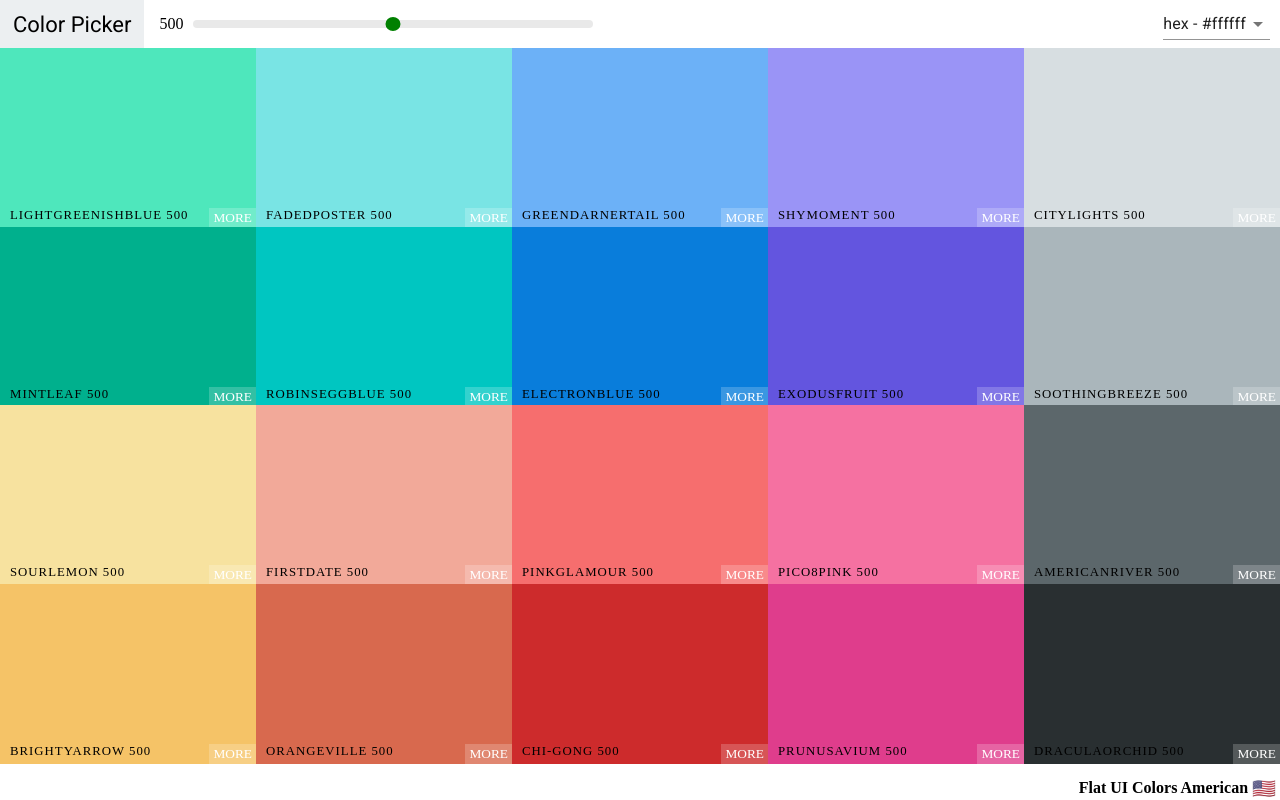
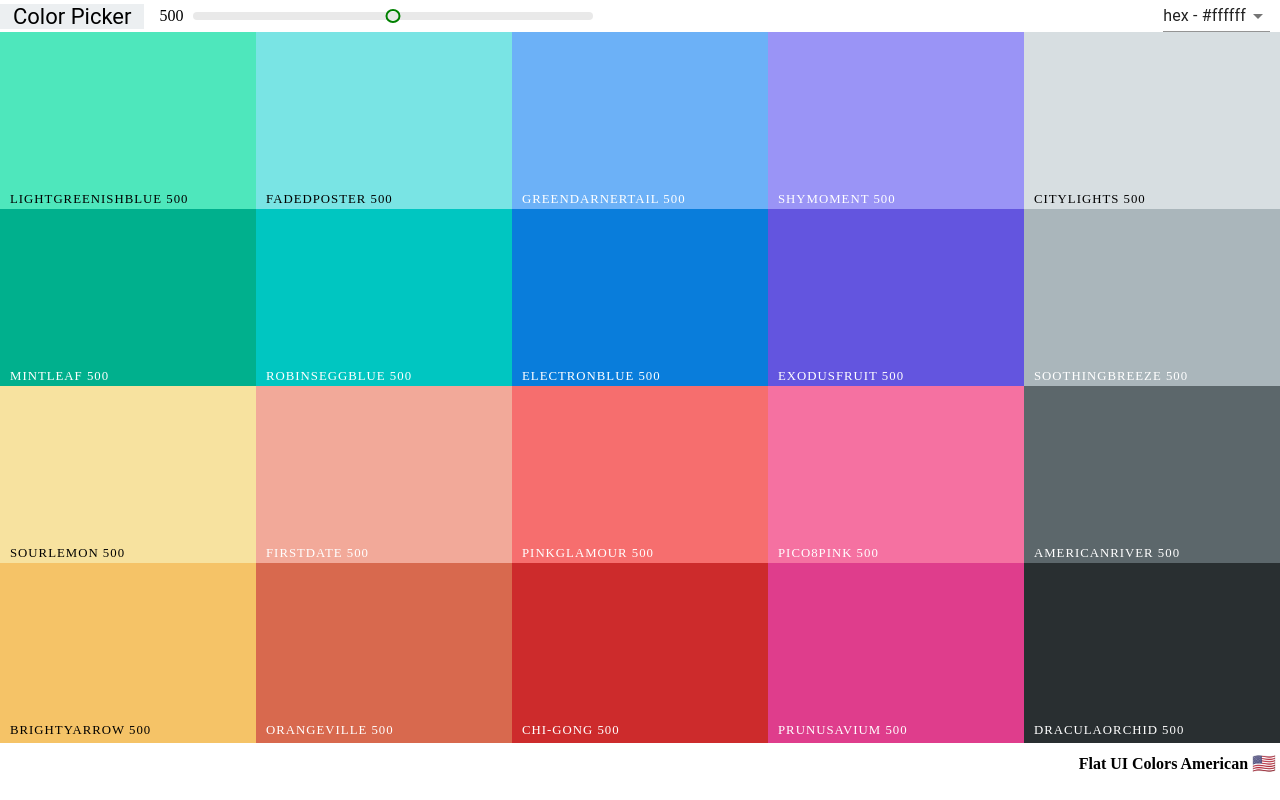
Before and after one commit to rituraj-pritish/color-picker, a React (Create React App) app: page /palette/flat-ui-colors-american in a window 1280 px wide. Built offline with nearby package versions, Linux system fonts and the light colour scheme; a web font is replaced by a local one.

Commit message:
refactored styles

```diff
--- a/src/components/ColorBox.css
+++ /dev/null
@@ -1,103 +0,0 @@
-.ColorBox {
-  position: relative;
-  width: 20%;
-  height: 25%;
-  margin: 0 auto;
-  display: inline-block;
-  margin-bottom: -5.5px;
-}
-
-.ColorBox:hover .copy-button {
-  display: inline-block;
-}
-
-.copy-overlay {
-  background: inherit;
-  opacity: 0;
-  z-index: 0;
-  width: 100%;
-  height: 100%;
-  transition: transform 0.5s ease-in-out;
-  transform: scale(0.1);
-}
-
-.overlay-text {
-  color: white;
-  position: fixed;
-  left: 0;
-  right: 0;
-  top: 0;
-  bottom: 0;
-  display: flex;
-  flex-direction: column;
-  align-items: center;
-  justify-content: center;
-  font-size: 3rem;
-  opacity: 0;
-  transform: scale(0.1);
-  text-align: center;
-}
-
-.overlay-text.show {
-  z-index: 25;
-  opacity: 1;
-  transform: scale(1);
-  transition: all 0.5s ease-in-out;
-  transition-delay: 0.3s;
-}
-
-.overlay-text h1 {
-  font-weight: 400;
-  background: rgba(255, 255, 255, 0.4);
-  text-shadow: 1px 2px black;
-  width: 100%;
-}
-
-.overlay-text p {
-  display: block;
-  font-size: 2rem;
-  margin: 10px 0;
-}
-
-.copy-overlay.show {
-  opacity: 1;
-  transform: scale(50);
-  z-index: 20;
-  position: absolute;
-}
-
-.copy-button {
-  position: absolute;
-  left: 50%;
-  top: 50%;
-  transform: translate(-50%, -50%);
-  border: none;
-  width: 40%;
-  min-width: 40px;
-  background: rgba(255, 255, 255, 0.2);
-  text-align: center;
-  padding: 5px 10px;
-  display: none;
-  color: white;
-}
-
-.box-content {
-  position: absolute;
-  width: 100%;
-  bottom: 0;
-  margin: 5px 10px;
-  text-transform: uppercase;
-  font-size: 0.8rem;
-  letter-spacing: 1px;
-}
-
-.more {
-  position: absolute;
-  background: rgba(255, 255, 255, 0.2);
-  border: none;
-  right: 0;
-  bottom: 0;
-  padding: 2px 4px;
-  text-align: center;
-  color: white;
-}
--- a/src/components/ColorBox.js
+++ /dev/null
@@ -1,36 +0,0 @@
-import React, { useState } from 'react';
-import { CopyToClipboard } from 'react-copy-to-clipboard';
-
-import './ColorBox.css';
-
-const ColorBox = ({ background, name }) => {
-  const [overlay, setOverlay] = useState(false);
-
-  const handleCopy = () => {
-    setOverlay(true);
-    setTimeout(() => {
-      setOverlay(false);
-    }, 1000);
-  };
-
-  return (
-    <CopyToClipboard text={background} onCopy={handleCopy}>
-      <div className='ColorBox' style={{ background: background }}>
-        <div className={`copy-overlay ${overlay && 'show'} `} />
-        <div className={`overlay-text ${overlay && 'show'} `}>
-          <h1>Copied...</h1>
-          <p>{background}</p>
-        </div>
-        <div className='copy-container'>
-          <div className='box-content'>
-            <span>{name}</span>
-          </div>
-          <button className='copy-button'>COPY</button>
-        </div>
-        <button className='more'>MORE</button>
-      </div>
-    </CopyToClipboard>
-  );
-};
-
-export default ColorBox;
--- a/src/components/MiniPalette.js
+++ b/src/components/MiniPalette.js
@@ -39,13 +39,13 @@ const styles = {
     height: '25%',
     width: '20%',
     display: 'inline-block',
-    margin: '-2.8px auto',
-    position: 'relative',
+    margin: '-3.5px auto',
+    position: 'relative'
   }
 };
 
 const MiniPalette = props => {
-  const { classes, paletteName, emoji, colors } = props;
+  const { classes, paletteName, emoji, colors, id,goToPalette } = props;
 
   const miniColorBoxes = colors.map(color => (
     <div
@@ -56,7 +56,7 @@ const MiniPalette = props => {
   ));
 
   return (
-    <div className={classes.root}>
+    <div className={classes.root} onClick={goToPalette} >
       <div className={classes.colors}>{miniColorBoxes}</div>
       <h5 className={classes.title}>
         {paletteName}
--- a/src/components/Palette.css
+++ /dev/null
@@ -1,80 +0,0 @@
-@import url('https://fonts.googleapis.com/css?family=Roboto&display=swap');
-
-.Palette {
-  height: 100vh;
-  overflow: hidden;
-}
-
-.Palette-colors {
-  height: 90%;
-}
-
-.Navbar {
-  display: flex;
-  align-items: center;
-  /* justify-content: space-between; */
-  height: 6vh;
-  position: relative;
-}
-
-div.logo {
-  margin-right: 15px;
-  padding: 0 13px;
-  font-size: 22px;
-  background-color: #eceff1;
-  height: 100%;
-  display: flex;
-  align-items: center;
-}
-
-.logo a {
-  font-family: 'Roboto', sans-serif;
-  text-decoration: none;
-  color: black;
-}
-
-.slider-container {
-
-}
-
-.slider {
-  width: 400px;
-  margin: 0 10px;
-  display: inline-block;
-}
-
-div.rc-slider-track {
-  background-color: transparent;
-}
-div.rc-slider-rail {
-  height: 8px;
-}
-div.rc-slider-handle,
-div.rc-slider-handle:active,
-div.rc-slider-handle:focus,
-div.rc-slider-handle:hover {
-  background-color: green;
-  outline: none;
-  border: 2px solid green;
-  box-shadow: none;
-  width: 15px;
-  margin-top: -3px;
-}
-
-.select-container {
-  margin:0 10px 0 auto;
-}
-
-.Palette-footer {
-  background: white;
-  height: 5vh;
-  display: flex;
-  justify-content: flex-end;
-  align-items: center;
-  font-weight: bold;
-}
-
-.emoji {
-  font-size: 1.2rem;
-  margin: 0 4px;
-}
--- a/src/components/Palette.js
+++ b/src/components/Palette.js
@@ -1,12 +1,33 @@
-import React, { useState, useRef } from 'react';
+import React, { useState } from 'react';
+import { withStyles } from '@material-ui/styles';
 
-import ColorBox from './ColorBox';
+import ColorBox from './color-box/ColorBox';
+import Navbar from './navbar/Navbar';
 
-import Navbar from './Navbar';
-import './Palette.css';
+const styles = {
+  root: {
+    height: '100vh',
+    overflow: 'hidden'
+  },
+  paletteColors: {
+    height: '90%'
+  },
+  footer: {
+    background: 'white',
+    display: 'flex',
+    justifyContent: 'flex-end',
+    alignItems: 'center',
+    fontWeight: 'bold'
+  },
+  emoji: {
+    fontSize: '1.2rem',
+    margin: '0 4px'
+  }
+};
 
 const Palette = props => {
-  const {colors,paletteName,emoji} = props.palette
+  const { colors, paletteName, emoji } = props.palette;
+  const { classes } = props;
 
   const [level, updateLevel] = useState(500);
   const [type, updateType] = useState('hex');
@@ -23,19 +44,19 @@ const Palette = props => {
     <ColorBox background={color[type]} name={color.name} key={color.id} />
   ));
   return (
-    <div className='Palette'>
+    <div className={classes.root}>
       <Navbar
         level={level}
         changeLevel={changeLevel}
         handleChange={handleChange}
       />
-      <div className='Palette-colors'>{colorBoxes}</div>
-      <footer className='Palette-footer'>
+      <div className={classes.paletteColors}>{colorBoxes}</div>
+      <footer className={classes.footer}>
         {paletteName}
-        <span className='emoji '>{emoji}</span>
+        <span className={classes.emoji}>{emoji}</span>
       </footer>
     </div>
   );
 };
 
-export default Palette;
+export default withStyles(styles)(Palette);
--- a/src/components/PaletteList.js
+++ b/src/components/PaletteList.js
@@ -1,5 +1,6 @@
 import React from 'react';
 import MiniPalette from './MiniPalette';
+import { withRouter } from 'react-router-dom';
 
 import { withStyles } from '@material-ui/styles';
 
@@ -18,9 +19,7 @@ const styles = {
     flexDirection: 'column',
     flexWrap: 'wrap'
   },
-  nav: {
-
-  },
+  nav: {},
   palettes: {
     boxSizing: 'border-box',
     width: '100%',
@@ -30,13 +29,23 @@ const styles = {
   }
 };
 
-const PaletteList = ({ palettes, classes }) => {
+const PaletteList = props => {
+  const { palettes, classes } = props;
+
+  const goToPalette = id => {
+    props.history.push(`/palette/${id}`);
+  };
+
   return (
     <div className={classes.root}>
       <div className={classes.container}>
         <div className={classes.palettes}>
           {palettes.map(palette => (
-            <MiniPalette {...palette} />
+            <MiniPalette
+              key={palette.id}
+              {...palette}
+              goToPalette={() => goToPalette(palette.id)}
+            />
           ))}
         </div>
       </div>
@@ -44,4 +53,4 @@ const PaletteList = ({ palettes, classes }) => {
   );
 };
 
-export default withStyles(styles)(PaletteList);
+export default withRouter(withStyles(styles)(PaletteList));
--- /dev/null
+++ b/src/components/color-box/ColorBox.js
@@ -0,0 +1,44 @@
+import React, { useState } from 'react';
+import { CopyToClipboard } from 'react-copy-to-clipboard';
+import chroma from 'chroma-js';
+import { withStyles } from '@material-ui/styles';
+
+import styles from './ColorBox.styles.';
+
+
+
+const ColorBox = ({ background, name, classes }) => {
+  const [overlay, setOverlay] = useState(false);
+  const isDarkColor = chroma(background).luminance() <= 0.5;
+
+  const handleCopy = () => {
+    setOverlay(true);
+    setTimeout(() => {
+      setOverlay(false);
+    }, 1000);
+  };
+
+  return (
+    <CopyToClipboard text={background} onCopy={handleCopy}>
+      <div className={classes.root} style={{ background: background }}>
+        <div className={`${classes.copyOverlay} ${overlay && classes.copyOverlayShow} `} />
+        <div
+          className={`${classes.overlayText} ${overlay && classes.overlayTextShow} ${
+            classes.copyText
+          } `}
+        >
+          <h1>Copied...</h1>
+          <p>{background}</p>
+        </div>
+        <div>
+          <div className={classes.boxContent}>
+            <span className={classes.colorName}>{name}</span>
+          </div>
+          <button className={classes.copyButton}>COPY</button>
+        </div>
+      </div>
+    </CopyToClipboard>
+  );
+};
+
+export default withStyles(styles)(ColorBox);
--- /dev/null
+++ b/src/components/color-box/ColorBox.styles..js
@@ -0,0 +1,96 @@
+import chroma from 'chroma-js'
+
+export default {
+  root: {
+    position: 'relative',
+    width: '20%',
+    height: '25%',
+    margin: '0 auto',
+    display: 'inline-block',
+    marginBottom: '-7px',
+    '&:hover button': {
+      opacity: 1
+    }
+  },
+  copyText: {
+    color: props =>
+      chroma(props.background).luminance() <= 0.5 ? 'white' : 'black'
+  },
+  colorName: {
+    color: props =>
+      chroma(props.background).luminance() <= 0.5 ? 'white' : 'black'
+  },
+  boxContent: {
+    position: 'absolute',
+    width: '100%',
+    bottom: 0,
+    margin: '5px 10px',
+    textTransform: 'uppercase',
+    fontSize: '0.8rem',
+    letterSpacing: '1px'
+  },
+  copyOverlay: {
+    background: 'inherit',
+    opacity: 0,
+    zIndex: 0,
+    width: '100%',
+    height: '100%',
+    transition: 'transform 0.5s ease-in-out',
+    transform: 'scale(0.1)'
+  },
+  overlayText: {
+    color: 'white',
+    position: 'fixed',
+    left: 0,
+    right: 0,
+    top: 0,
+    bottom: 0,
+    display: 'flex',
+    flexDirection: 'column',
+    alignItems: 'center',
+    justifyContent: 'center',
+    fontSize: '3rem',
+    opacity: 0,
+    transform: 'scale(0.1)',
+    textAlign: 'center',
+    '& h': {
+      fontWeight: 400,
+      background: 'rgba(255, 255, 255, 0.4)',
+      textShadow: '1px 2px black',
+      width: ' 100%'
+    },
+    '& p': {
+      display: 'block',
+      fontSize: ' 2rem',
+      margin: '10px 0'
+    }
+  },
+  copyButton: {
+    position: 'absolute',
+    left: '50%',
+    top: '50%',
+    transform: 'translate(-50%, -50%)',
+    border: 'none',
+    width: '40%',
+    minWidth: '40px',
+    background: 'rgba(255, 255, 255, 0.2)',
+    textAlign: 'center',
+    padding: '5px 10px',
+    opacity: 0,
+    color: props =>
+      chroma(props.background).luminance() <= 0.5 ? 'white' : 'black'
+  },
+  overlayTextShow: {
+    zIndex: 25,
+    opacity: 1,
+    transform: 'scale(1)',
+    transition: 'all 0.5s ease-in-out',
+    transitionDelay: '0.3s'
+  },
+  copyOverlayShow: {
+    opacity: 1,
+    transform: 'scale(50)',
+    zIndex: 20,
+    position: 'absolute'
+  }
+};
--- /dev/null
+++ b/src/components/navbar/Navbar.styles.js
@@ -0,0 +1,44 @@
+export default {
+  root: {
+    display: 'flex',
+    alignItems: 'center',
+    height: '6v',
+    position: 'relative'
+  },
+  logo: {
+    marginRight: '15px',
+    padding: '0 13px',
+    fontSize: '22px',
+    backgroundColor: '#eceff1',
+    height: '100%',
+    display: 'flex',
+    alignItems: 'center',
+    '& a': {
+      fontFamily: 'Roboto, sans-serif',
+      textDecoration: 'none',
+      color: 'black'
+    }
+  },
+  slider: {
+    width: '400px',
+    margin: '0 10px',
+    display: 'inline-block',
+    '& .rc-slider-track': {
+      backgroundColor: 'transparent'
+    },
+    '& .rc-slider-rail': {
+      height: '8px'
+    },
+    '& .rc-slider-handle,.rc-slider-handle:active,.rc-slider-handle:focus,.rc-slider-handle:hover': {
+      backgroundColor: 'transparent',
+      outline: 'none',
+      border: '2px solid green',
+      boxShadow: 'none',
+      width: '15px',
+      marginTop: '-3px'
+    }
+  },
+  selectContainer: {
+    margin: '0 10px 0 auto'
+  }
+};
```
Also changed, not shown: src/components/navbar/Navbar.js (renamed from src/components/Navbar.js, +11 -10 lines).
